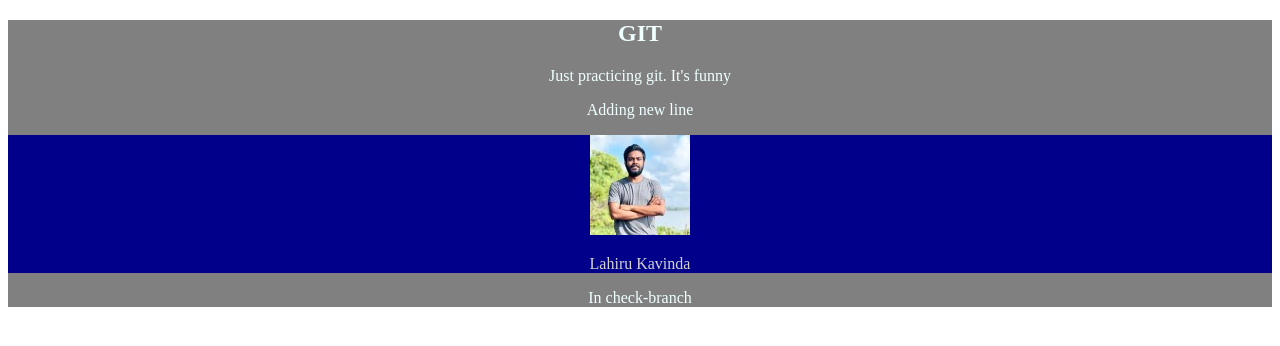
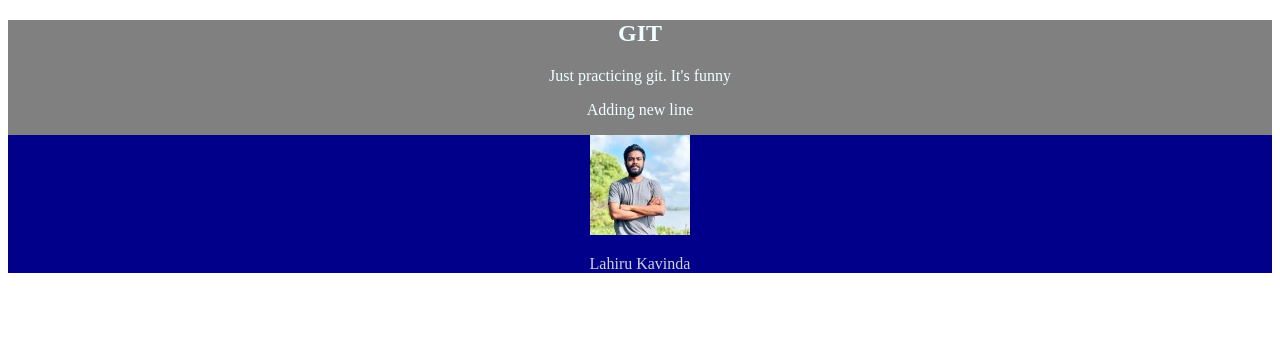
Before and after one commit to Lahiru-123/hello-world, a plain HTML site: page index.html in a window 1280 px wide. Drawn offline with Linux system fonts and the light colour scheme.

Commit message:
delete last line

```diff
--- a/index.html
+++ b/index.html
@@ -25,7 +25,7 @@
                 <img src="lh.jpg" alt="hello world from space">
                 <p>Lahiru Kavinda</p>
             </div>
-            <p>In check-branch</p>
+
         </div>
 
     </body>
```
